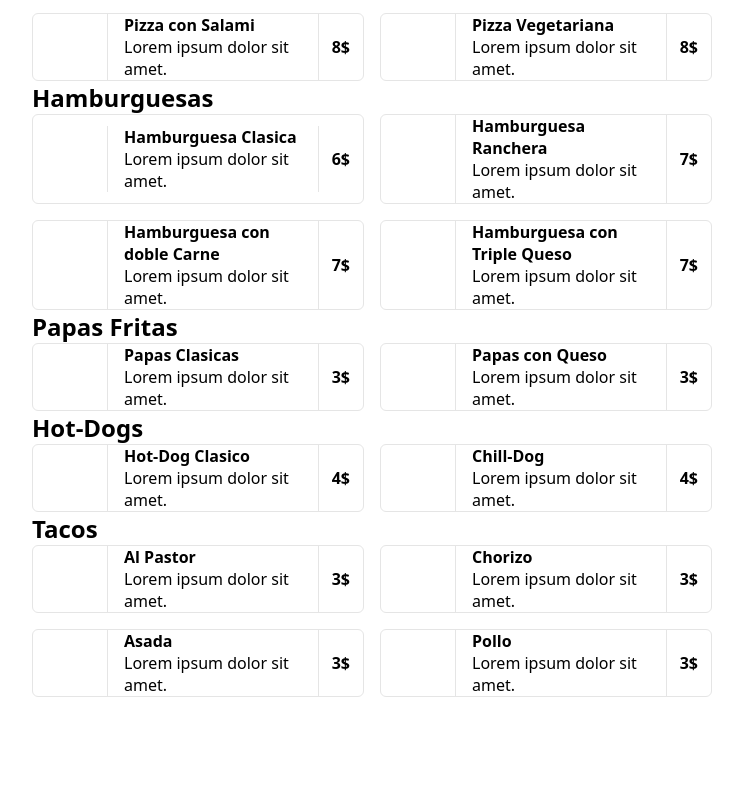
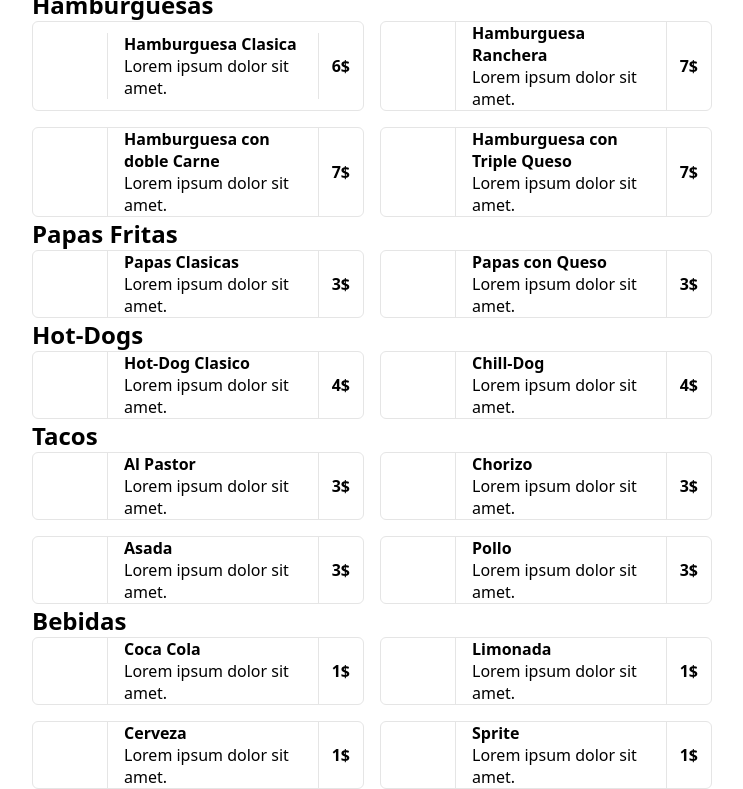
Before and after one commit to JoseMuyu/Restaurantesito, a plain HTML site: page Menu.html in a window 1280 px wide. Shown: the part 844-1633 px from the top of the page, without its empty margins (268-1011 px from the left). Before the commit the page ends 1541 px from the top, so only its background shows below. Drawn offline with Linux system fonts and the light colour scheme.

Commit message:
Agregue el Menu de las bebidas

```diff
--- a/Menu.html
+++ b/Menu.html
@@ -319,6 +319,59 @@
                     </div>
                 </div>
             </div>
+            <div class="wrap-title-section">
+                <h2>Bebidas</h2>
+            </div>
+            <div class="wrap column-2 carta">
+                <div class="plato-carta">
+                    <div class="img-plato-carta">
+                        <img src="imgMenu/" alt="">
+                    </div>
+                    <div class="title-plato-carta">
+                        <h4>Coca Cola</h4>
+                        <p>Lorem ipsum dolor sit amet.</p>
+                    </div>
+                    <div class="precio-plato-carta">
+                        <span>1$</span>
+                    </div>
+                </div>
+                <div class="plato-carta">
+                    <div class="img-plato-carta">
+                        <img src="imgMenu/" alt="">
+                    </div>
+                    <div class="title-plato-carta">
+                        <h4>Limonada</h4>
+                        <p>Lorem ipsum dolor sit amet.</p>
+                    </div>
+                    <div class="precio-plato-carta">
+                        <span>1$</span>
+                    </div>
+                </div>
+                <div class="plato-carta">
+                    <div class="img-plato-carta">
+                        <img src="imgMenu/" alt="">
+                    </div>
+                    <div class="title-plato-carta">
+                        <h4>Cerveza</h4>
+                        <p>Lorem ipsum dolor sit amet.</p>
+                    </div>
+                    <div class="precio-plato-carta">
+                        <span>1$</span>
+                    </div>
+                </div>
+                <div class="plato-carta">
+                    <div class="img-plato-carta">
+                        <img src="imgMenu/" alt="">
+                    </div>
+                    <div class="title-plato-carta">
+                        <h4>Sprite</h4>
+                        <p>Lorem ipsum dolor sit amet.</p>
+                    </div>
+                    <div class="precio-plato-carta">
+                        <span>1$</span>
+                    </div>
+                </div>
+            </div>
         </section>
     </div>
 </body>
```
